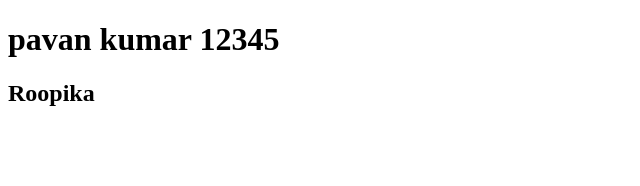
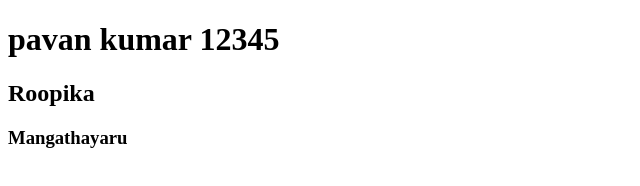
Before and after one commit to pavaniiiii/practice, a plain HTML site: page index.html in a window 1280 px wide. Shown: the whole page, without its empty margins (0-640 px from the left). Drawn offline with Linux system fonts and the light colour scheme.

Commit message:
modified index.html

```diff
--- a/index.html
+++ b/index.html
@@ -8,5 +8,6 @@
   <body>
     <h1>pavan kumar 12345</h1>
     <h2>Roopika</h2>
+    <h3>Mangathayaru</h3>
   </body>
 </html>
```
